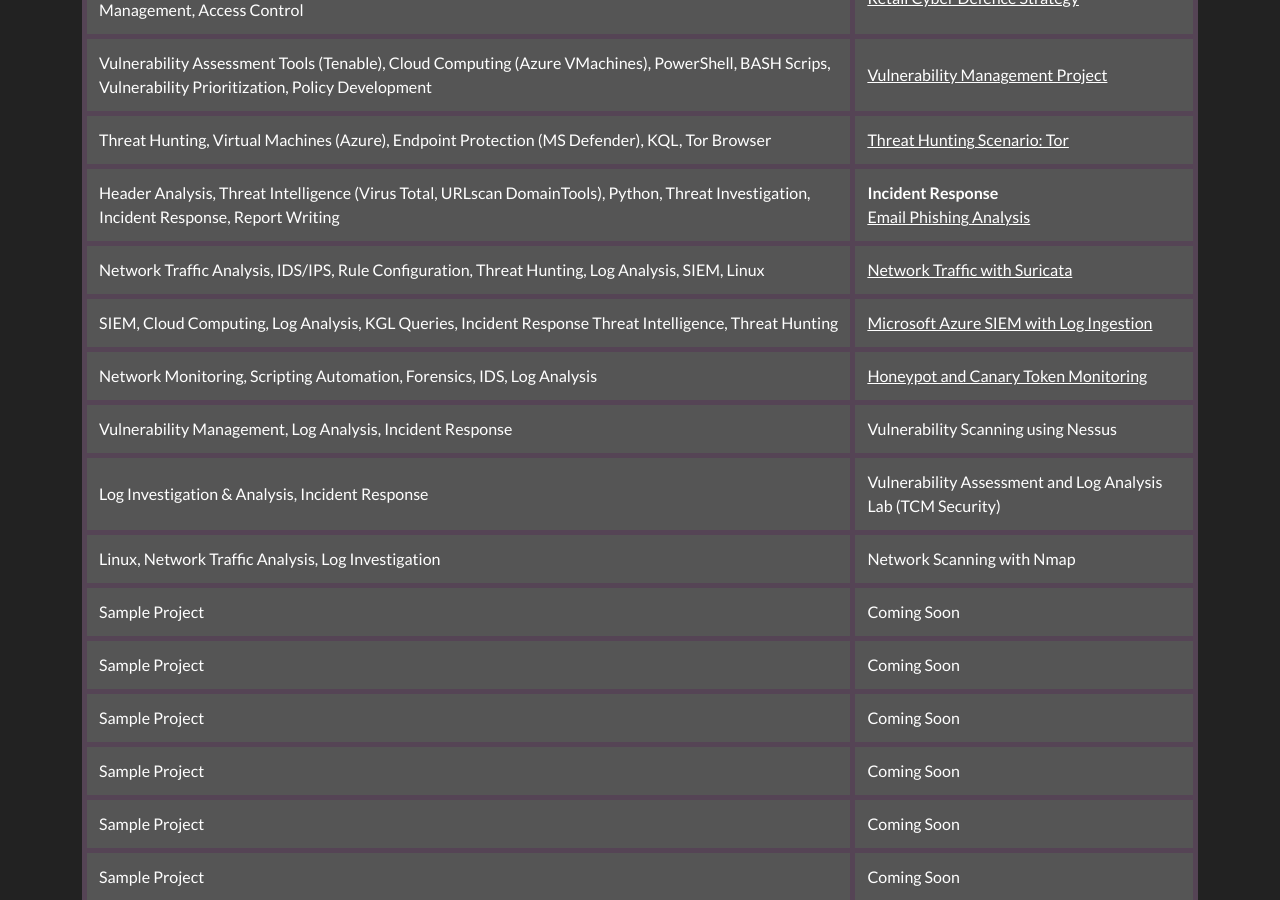
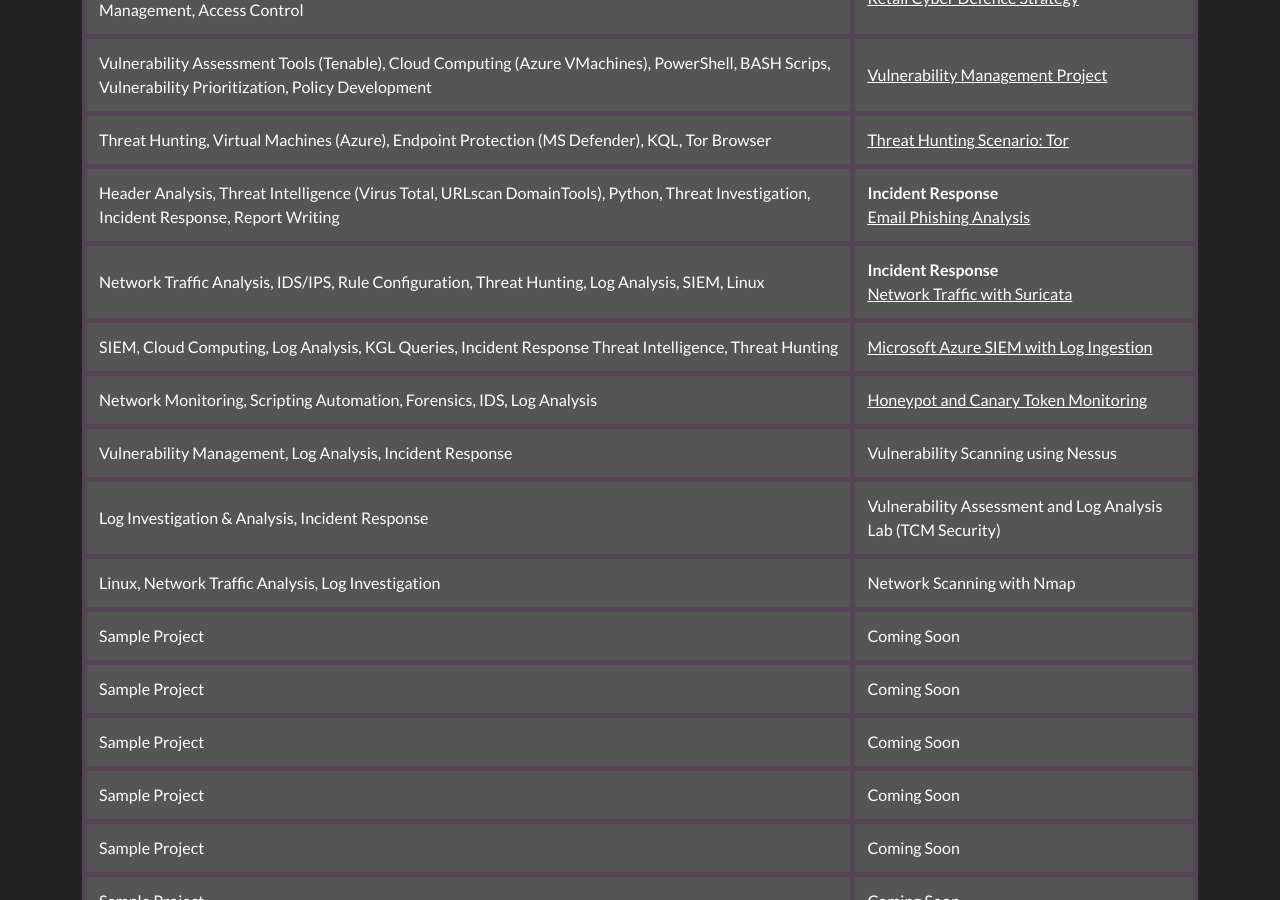
Before and after one commit to JKopal101/jkopal101.github.io, a Jekyll site: the page built from projects.md, in a window 1280 px wide and 900 px high, scrolled down 519 px. Built offline with Jekyll 4.4.1, drawn with Linux system fonts in a browser that asks for light colours.

Commit message:
Update projects.md

```diff
--- a/projects.md
+++ b/projects.md
@@ -68,6 +68,7 @@ I’ve worked on a variety of projects in the Cybersecurity and IT space, focusi
       <td style="padding:12px; border:5px solid #545;">Network Traffic Analysis, IDS/IPS, Rule Configuration,
         Threat Hunting, Log Analysis, SIEM, Linux </td>
       <td style="padding:12px; border:5px solid #545;">
+         <strong>Incident Response</strong> <br>
         <a href="https://github.com/JKopal101/network-traffic-with-suricata" style="color:white;">Network Traffic with Suricata</a>
       </td>
     </tr>
```
